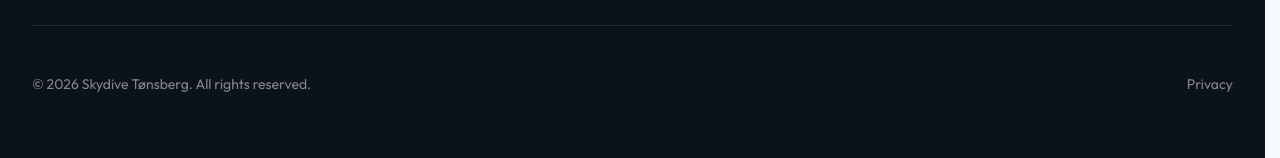
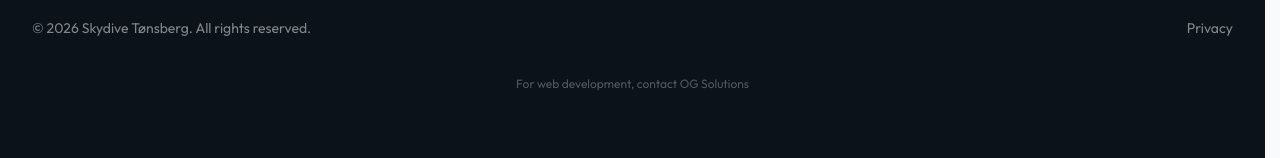
Before and after one commit to oddzor/Skydive-Tonsberg, a Next.js app: page /en/faq in a window 1280 px wide. Shown: the part 642-800 px from the top of the page. Built offline with nearby package versions, Linux system fonts and the light colour scheme; no server answers.

Commit message:
signing off

```diff
--- a/src/components/layout/Footer.tsx
+++ b/src/components/layout/Footer.tsx
@@ -181,6 +181,14 @@ export function Footer() {
             </Link>
           </div>
         </motion.div>
+        <div className="mt-8 text-center">
+          <a
+            href="mailto:odd@ogsolutions.dev"
+            className="text-xs text-background/30 hover:text-background/50 transition-colors"
+          >
+            For web development, contact OG Solutions
+          </a>
+        </div>
       </div>
     </footer>
   );
```
